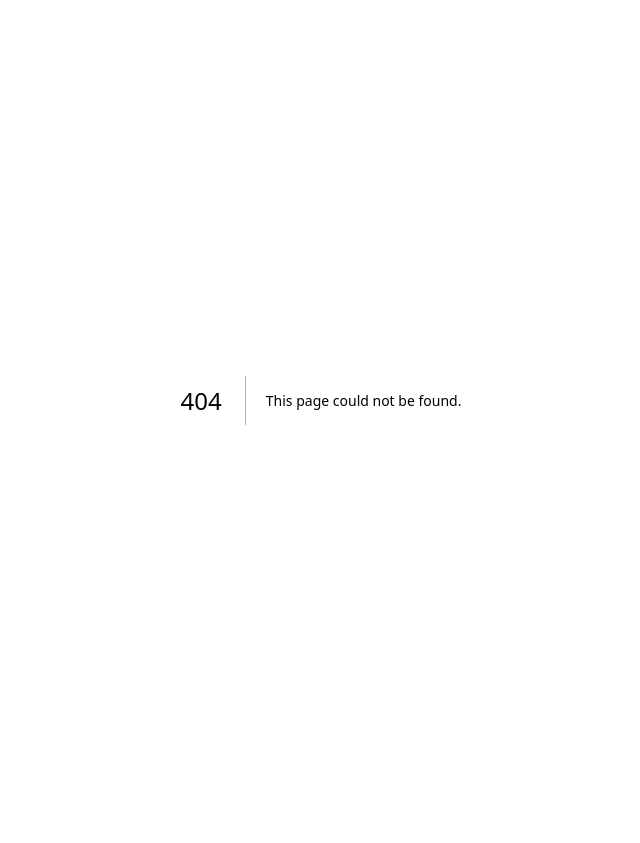
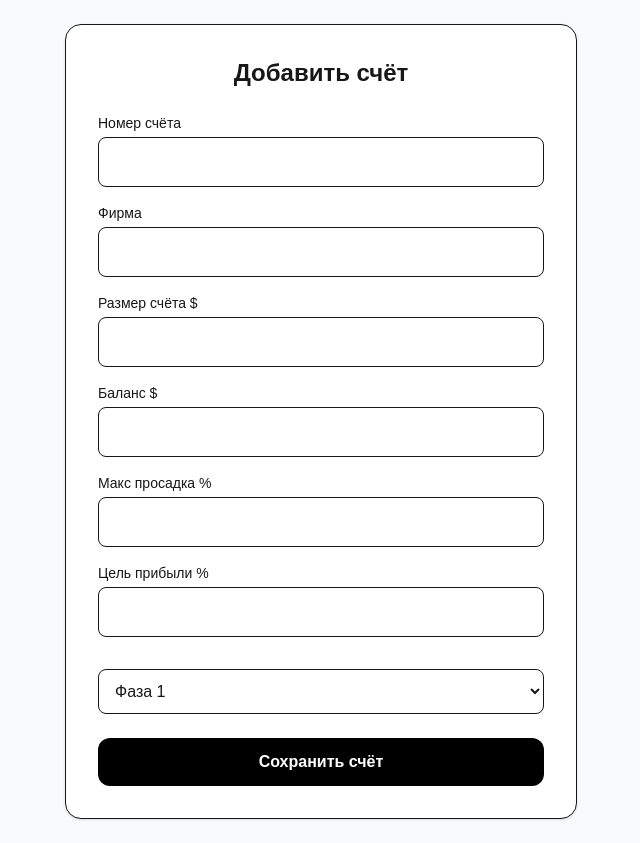
Before and after one commit to Alibba90/trade-journal, a Next.js app: page /accounts/new in a window 1280 px wide. Before the commit this address had no page. Shown: the whole page, without its empty margins (319-959 px from the left). Before the commit the page ends 800 px from the top, so only its background shows below. Built offline with nearby package versions, Linux system fonts and the light colour scheme; no server answers.

Commit message:
add account page

```diff
--- /dev/null
+++ b/app/accounts/new/page.tsx
@@ -0,0 +1,100 @@
+"use client";
+
+import { useState } from "react";
+import { supabase } from "@/src/lib/supabaseClient";
+import { useRouter } from "next/navigation";
+
+export default function AddAccountPage() {
+  const router = useRouter();
+
+  const [loading, setLoading] = useState(false);
+  const [form, setForm] = useState({
+    account_number: "",
+    firm: "",
+    size: "",
+    phase: "phase1",
+    balance: "",
+    max_drawdown_percent: "",
+    profit_target_percent: ""
+  });
+
+  function handleChange(e: any) {
+    setForm({ ...form, [e.target.name]: e.target.value });
+  }
+
+  async function handleSubmit(e: any) {
+    e.preventDefault();
+    setLoading(true);
+
+    const { error } = await supabase.from("accounts").insert([
+      {
+        account_number: form.account_number,
+        firm: form.firm,
+        size: Number(form.size),
+        phase: form.phase,
+        balance: Number(form.balance),
+        max_drawdown_percent: Number(form.max_drawdown_percent),
+        profit_target_percent: Number(form.profit_target_percent)
+      }
+    ]);
+
+    setLoading(false);
+
+    if (error) {
+      alert(error.message);
+      return;
+    }
+
+    router.push("/");
+  }
+
+  return (
+    <main className="min-h-screen flex items-center justify-center bg-gray-50 p-6">
+      <form
+        onSubmit={handleSubmit}
+        className="w-full max-w-lg bg-white p-8 rounded-2xl shadow border"
+      >
+        <h1 className="text-2xl font-bold mb-6 text-center">
+          Добавить счёт
+        </h1>
+
+        <Input label="Номер счёта" name="account_number" onChange={handleChange} />
+        <Input label="Фирма" name="firm" onChange={handleChange} />
+        <Input label="Размер счёта $" name="size" onChange={handleChange} />
+        <Input label="Баланс $" name="balance" onChange={handleChange} />
+        <Input label="Макс просадка %" name="max_drawdown_percent" onChange={handleChange} />
+        <Input label="Цель прибыли %" name="profit_target_percent" onChange={handleChange} />
+
+        <select
+          name="phase"
+          onChange={handleChange}
+          className="w-full border rounded-lg p-3 mt-4"
+        >
+          <option value="phase1">Фаза 1</option>
+          <option value="phase2">Фаза 2</option>
+          <option value="live">Лайв</option>
+        </select>
+
+        <button
+          disabled={loading}
+          className="w-full mt-6 bg-black text-white p-3 rounded-xl font-semibold hover:opacity-90 transition"
+        >
+          {loading ? "Сохранение..." : "Сохранить счёт"}
+        </button>
+      </form>
+    </main>
+  );
+}
+
+function Input({ label, name, onChange }: any) {
+  return (
+    <div className="mb-4">
+      <label className="block text-sm mb-1">{label}</label>
+      <input
+        name={name}
+        onChange={onChange}
+        className="w-full border rounded-lg p-3 focus:outline-none focus:ring-2 focus:ring-black"
+      />
+    </div>
+  );
+}
```
